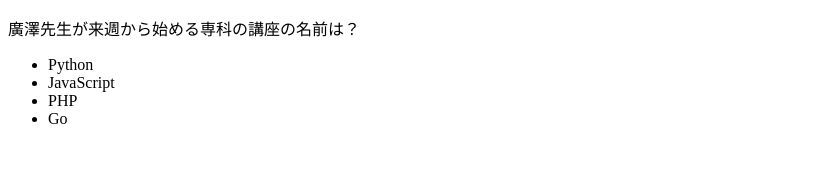
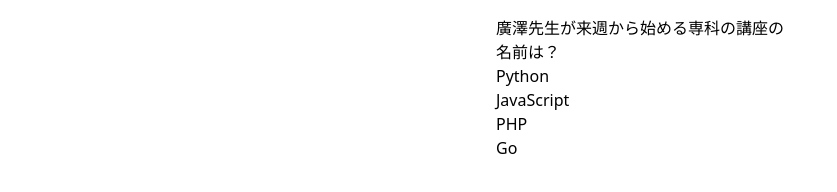
Before and after one commit to kurauchi0611/wa42, a plain HTML site: page kadai/kadai02/index.html in a window 1280 px wide. Shown: the whole page, without its empty margins (0-837 px from the left). Drawn offline with nearby package versions, Linux system fonts and the light colour scheme.

Commit message:
ているうぃんどしーえすえす

```diff
--- a/kadai/kadai02/index.html
+++ b/kadai/kadai02/index.html
@@ -9,11 +9,13 @@
       src="https://cdn.jsdelivr.net/gh/alpinejs/alpine@v2.8.2/dist/alpine.js"
       defer
     ></script>
+    <link href="https://unpkg.com/tailwindcss@^2/dist/tailwind.min.css" rel="stylesheet">
   </head>
   <body>
     <div
       x-data="{select:null,selectList:['Python','JavaScript','PHP','Go'],question:'廣澤先生が来週から始める専科の講座の名前は？',answer:'JavaScript'}"
-    >
+      class="p-4 w-1/4 mx-auto "
+      >
       <p x-text="question"></p>
       <ul>
         <template x-for="item in selectList">
```
